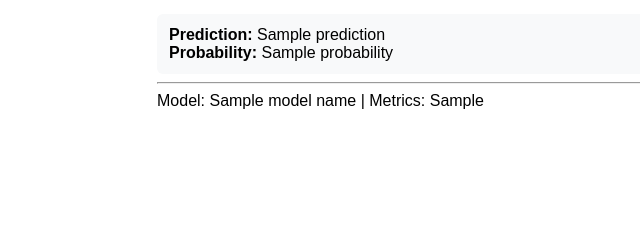
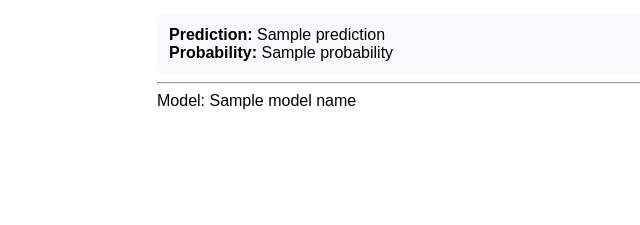
Before and after one commit to Sh123-max/mlops-agp, a Flask app: template templates/form.html in a window 1280 px wide. Shown: the part 575-800 px from the top of the page, without its empty margins (133-773 px from the left). Run offline with Flask 2, Linux system fonts and the light colour scheme; the template is opened without the code that fills it: most values are stand-ins (such as "Sample title", 1, 10 or a date in 2020).

Commit message:
Update form.html

```diff
--- a/templates/form.html
+++ b/templates/form.html
@@ -46,6 +46,6 @@
   {% endif %}
 
   <hr>
-  <div>Model: {{ model_name }} | Metrics: {{ model_metrics }}</div>
+  <div>Model: {{ model_name }}</div>
 </body>
 </html>
```
